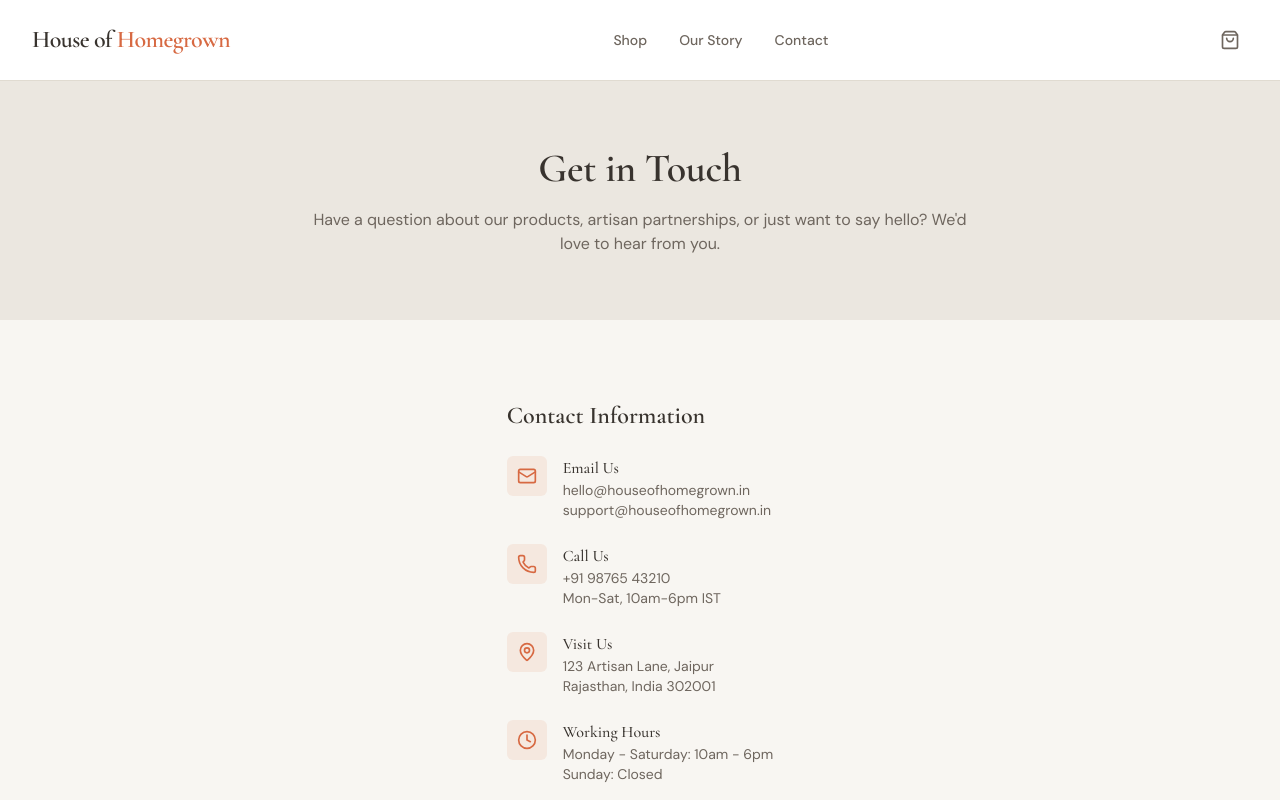
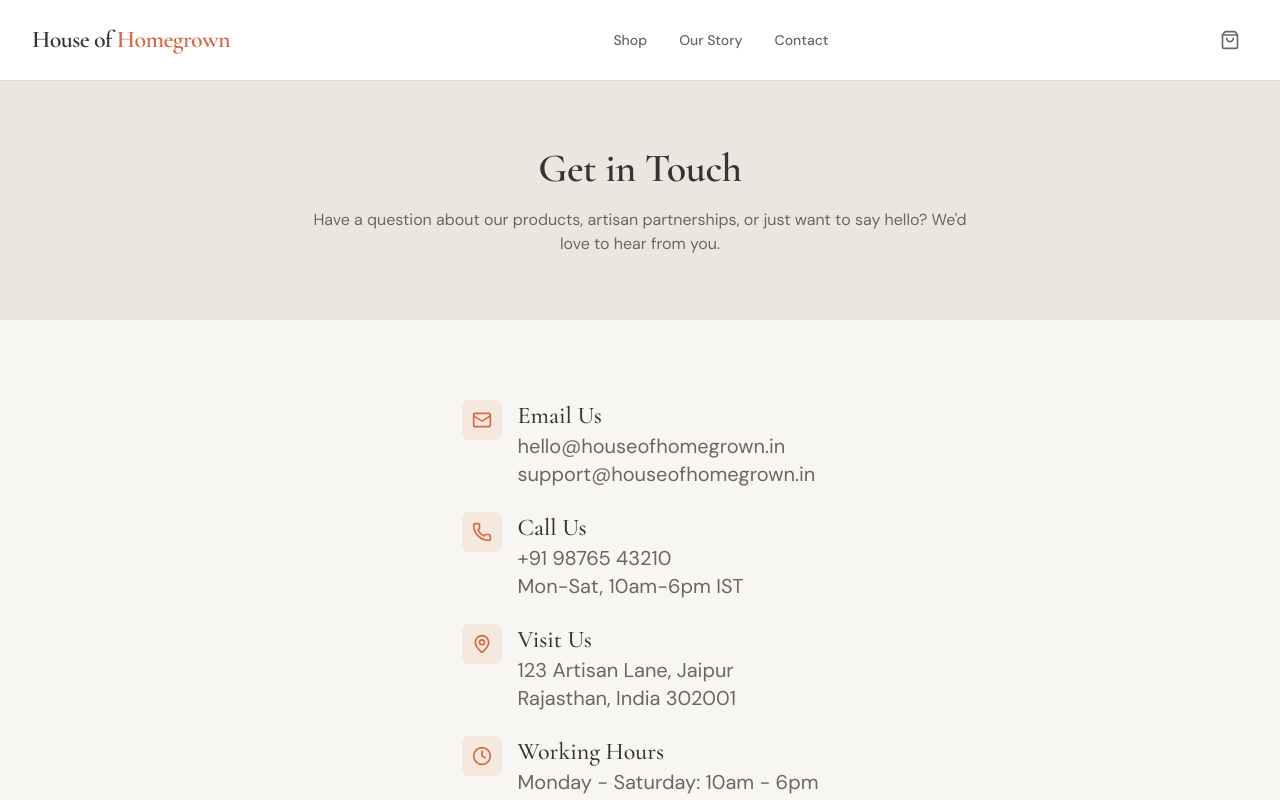
Before and after one commit to nyxsky404/House-of-Homegrown, a React (Vite) app: page /contact in a window 1280 px wide. Shown: the top 800 px of the page. Built offline with nearby package versions, Linux system fonts and the light colour scheme.

Commit message:
contact cleanup

```diff
--- a/src/pages/Contact.jsx
+++ b/src/pages/Contact.jsx
@@ -36,9 +36,9 @@ const Contact = () => {
         <div className="container mx-auto px-4 lg:px-8">
           <div className="flex justify-center">
             <div>
-                <h2 className="font-heading text-2xl font-semibold text-foreground mb-6">
+                {/* <h2 className="font-heading text-3xl font-semibold text-foreground mb-6">
                   Contact Information
-                </h2>
+                </h2> */}
                 <div className="space-y-6">
                   {contactInfo.map((item) => (
                     <div key={item.title} className="flex gap-4 ">
@@ -46,11 +46,11 @@ const Contact = () => {
                         <item.icon className="w-5 h-5 text-primary" />
                       </div>
                       <div>
-                        <h3 className="font-medium text-foreground">
+                        <h2 className="font-medium text-foreground text-2xl">
                           {item.title}
-                        </h3>
+                        </h2>
                         {item.details.map((detail, i) => (
-                          <p key={i} className="text-muted-foreground text-sm">
+                          <p key={i} className="text-muted-foreground text-xl">
                             {detail}
                           </p>
                         ))}
```
